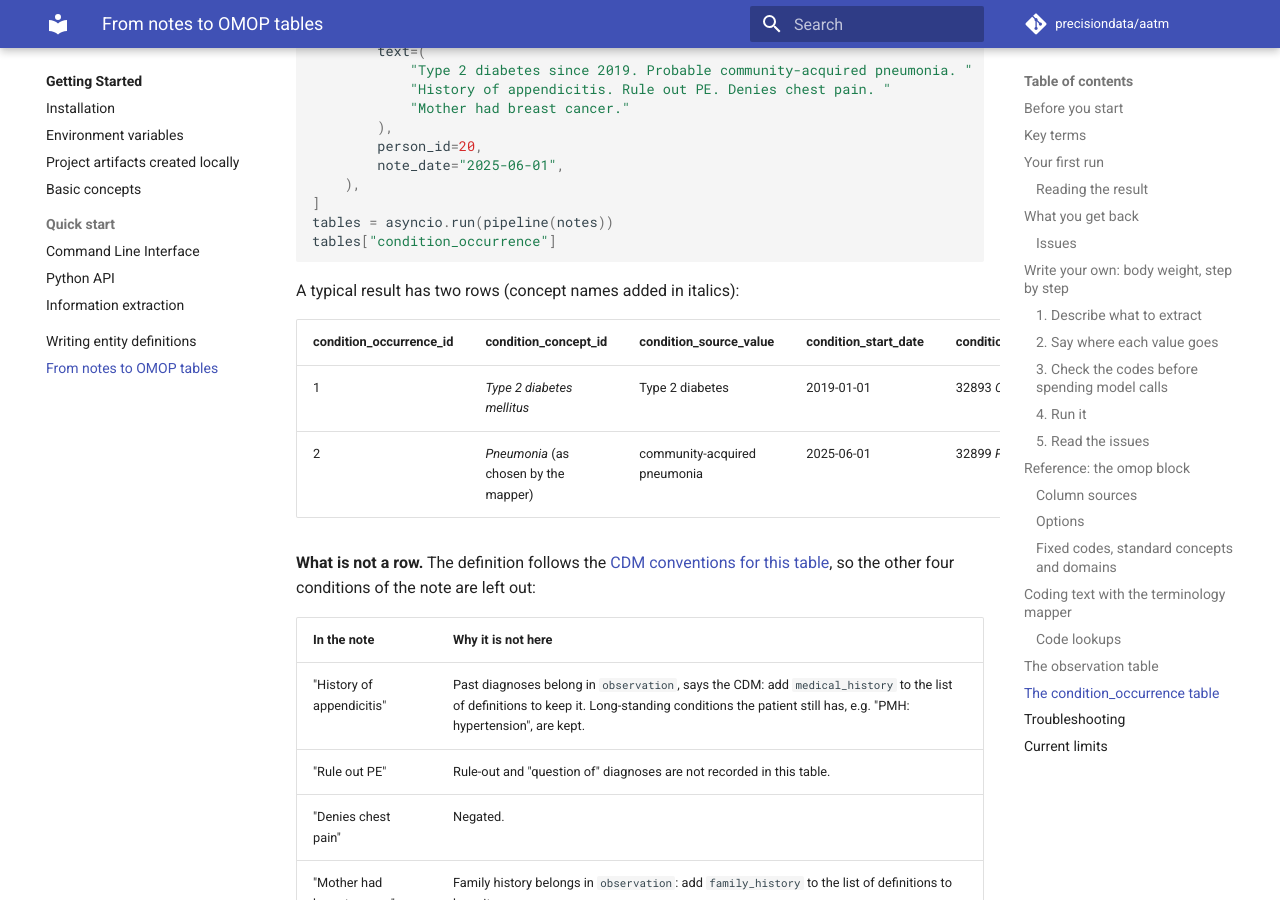
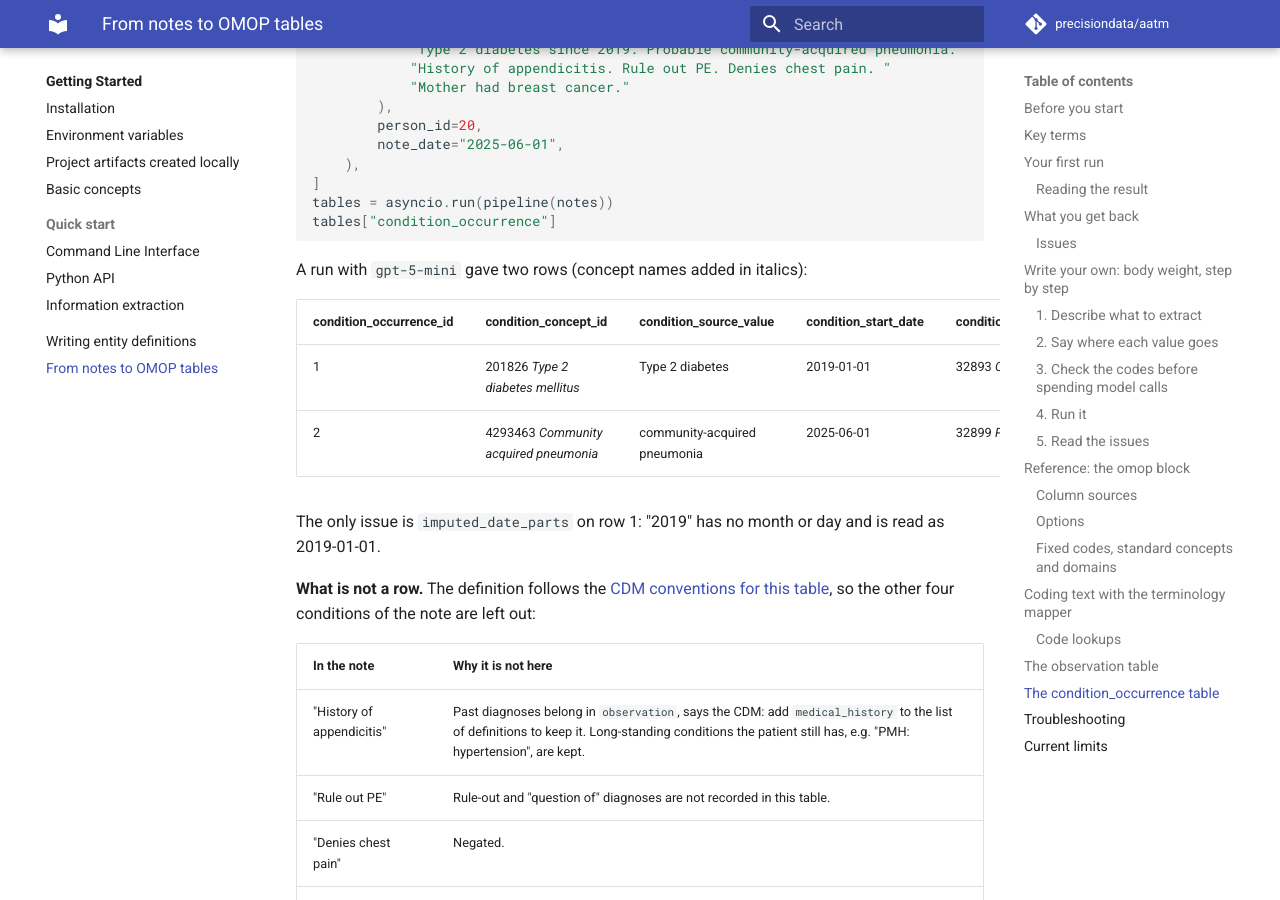
Before and after one commit to precisiondata/aatm, an MkDocs documentation site: the page built from docs/getting-started/omop_tables.md, in a window 1280 px wide and 900 px high, scrolled down 13745 px. Built offline with MkDocs 1.6.1 and Material for MkDocs 9.7.7, drawn with Linux system fonts in a browser that asks for light colours; comment, search, counter and statistics services are not loaded; some of the changed text lies outside the part shown.

Commit message:
docs: show real output of the condition_occurrence example
Replace the illustrative rows with the concept ids from a gpt-5-mini
run with the terminology mapper (text-embedding-3-small retriever,
gpt-5-mini selector), and name the one issue that run reported.

Co-Authored-By: Claude Opus 5.5 <noreply@anthropic.com>

````diff
--- a/docs/getting-started/omop_tables.md
+++ b/docs/getting-started/omop_tables.md
@@ -472,7 +472,7 @@ A typical result (concept names added in italics):
 | 1 | 43054909 *Tobacco smoking status* | Former smoker | | 45883458 *Former smoker* | former | | |
 | 2 | 3003421 *Cigarettes smoked total (pack per year)* | 30 pack-years | 30.0 | | 30 | | 0 |
 | 3 | 4167217 *Family history of clinical finding* | breast cancer | | 4112853 *Malignant tumor of breast* | breast cancer | 4248584 *Mother* | |
-| 4 | 3002660 *History of Past illness Narrative* | appendicitis | | *Appendicitis* (as chosen by the mapper) | appendicitis | | |
+| 4 | 3002660 *History of Past illness Narrative* | appendicitis | | 440448 *Appendicitis* | appendicitis | | |
 
 **`smoking_status`** gives up to two rows per mention:
 
@@ -558,12 +558,15 @@ tables = asyncio.run(pipeline(notes))
 tables["condition_occurrence"]
 ```
 
-A typical result has two rows (concept names added in italics):
+A run with `gpt-5-mini` gave two rows (concept names added in italics):
 
 | condition_occurrence_id | condition_concept_id | condition_source_value | condition_start_date | condition_status_concept_id | condition_status_source_value | condition_type_concept_id |
 |---|---|---|---|---|---|---|
-| 1 | *Type 2 diabetes mellitus* | Type 2 diabetes | 2019-01-01 | 32893 *Confirmed diagnosis* | confirmed | 32858 *NLP* |
-| 2 | *Pneumonia* (as chosen by the mapper) | community-acquired pneumonia | 2025-06-01 | 32899 *Preliminary diagnosis* | preliminary | 32858 *NLP* |
+| 1 | 201826 *Type 2 diabetes mellitus* | Type 2 diabetes | 2019-01-01 | 32893 *Confirmed diagnosis* | confirmed | 32858 *NLP* |
+| 2 | 4293463 *Community acquired pneumonia* | community-acquired pneumonia | 2025-06-01 | 32899 *Preliminary diagnosis* | preliminary | 32858 *NLP* |
+
+The only issue is `imputed_date_parts` on row 1: "2019" has no month or day and is
+read as 2019-01-01.
 
 **What is not a row.** The definition follows the
 [CDM conventions for this table](https://ohdsi.github.io/CommonDataModel/cdm55.html#condition_occurrence),
````
